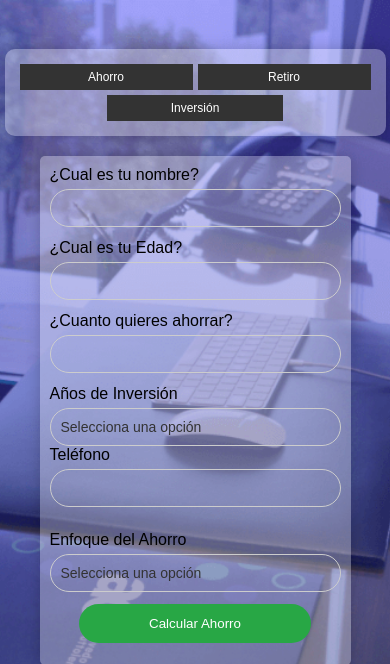
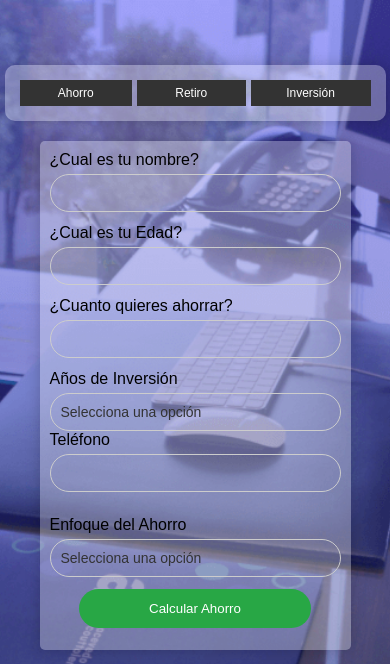
Before and after one commit to ACEVEDOCOUTTOLENC/Alf_calc, a Flask app: page / in a window 390 px wide. Shown: the top 664 px of the page. Run offline with Flask 3, Linux system fonts and the light colour scheme; some libraries are stand-ins or nearby versions.

Commit message:
Subiendo proyecto inicial_8

```diff
--- a/static/style.css
+++ b/static/style.css
@@ -271,15 +271,17 @@ select option:disabled {
 
     .tab-buttons {
         display: flex;
-        flex-wrap: wrap; /* Permite que pasen a otra línea si no caben */
+        flex-wrap: nowrap; /* Evita que los botones pasen a otra línea */
         justify-content: center; /* Centra los botones */
         gap: 10px; /* Espacio entre botones */
+        overflow-x: auto; /* Agrega desplazamiento horizontal si no caben */
+        white-space: nowrap; /* Evita saltos de línea */
     }
 
     .tab-button {
         flex: 1 1 auto; /* Permite que los botones se ajusten automáticamente */
         min-width: 80px;
-        max-width: 33%; /* Se aseguran de que al menos 3 botones puedan aparecer en una fila */
+        max-width: 150px; /* Ajusta el tamaño máximo */
         font-size: 14px;
         padding: 8px;
     }
@@ -303,15 +305,17 @@ select option:disabled {
 
     .tab-buttons {
         display: flex;
-        flex-wrap: wrap;
+        flex-wrap: nowrap; /* Mantiene los botones en una sola línea */
         justify-content: center;
         gap: 5px;
+        overflow-x: auto; /* Permite desplazamiento horizontal si es necesario */
+        white-space: nowrap;
     }
 
     .tab-button {
-        flex: 1 1 48%; /* Se distribuyen en dos columnas */
+        flex: 1 1 auto; /* Se distribuyen uniformemente */
         min-width: 70px;
-        max-width: 50%;
+        max-width: 120px;
         font-size: 12px;
         padding: 6px;
     }
```
Also changed, not shown: docs/style.css (+9 -5 lines).
